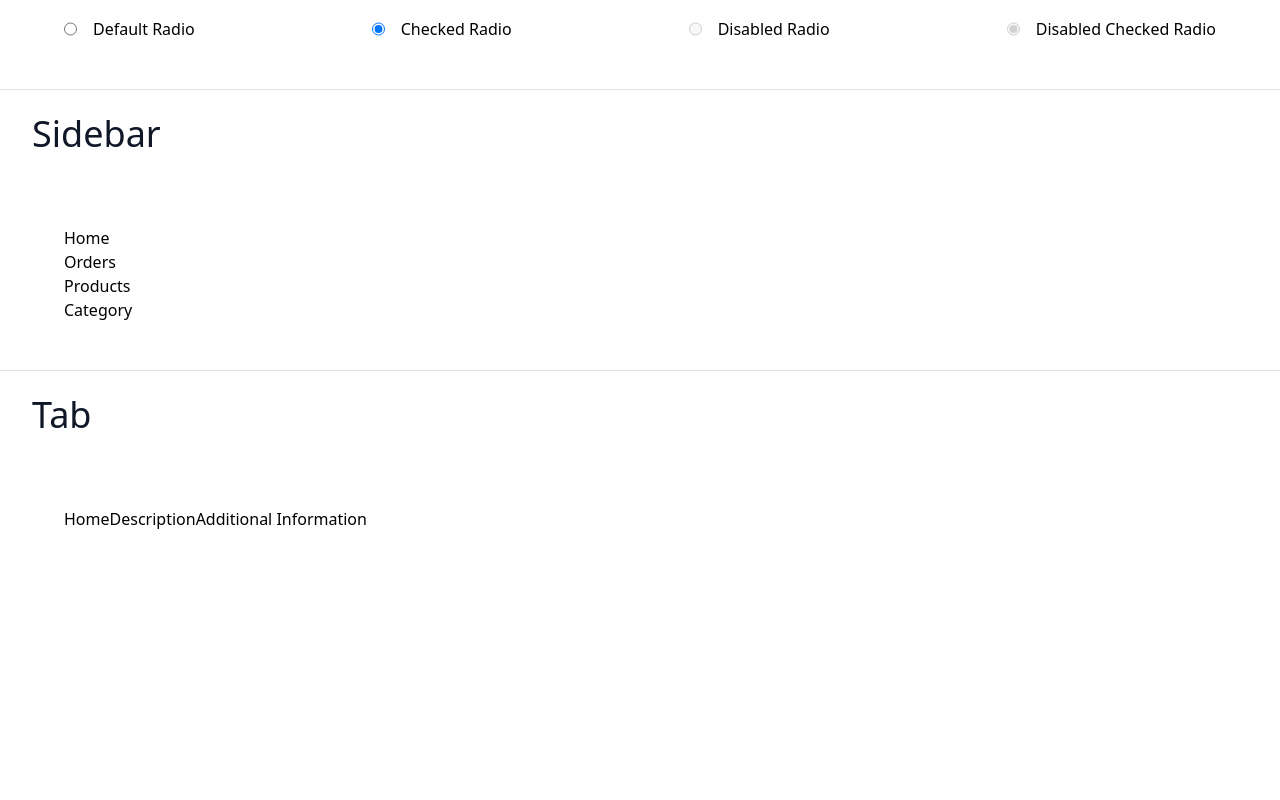
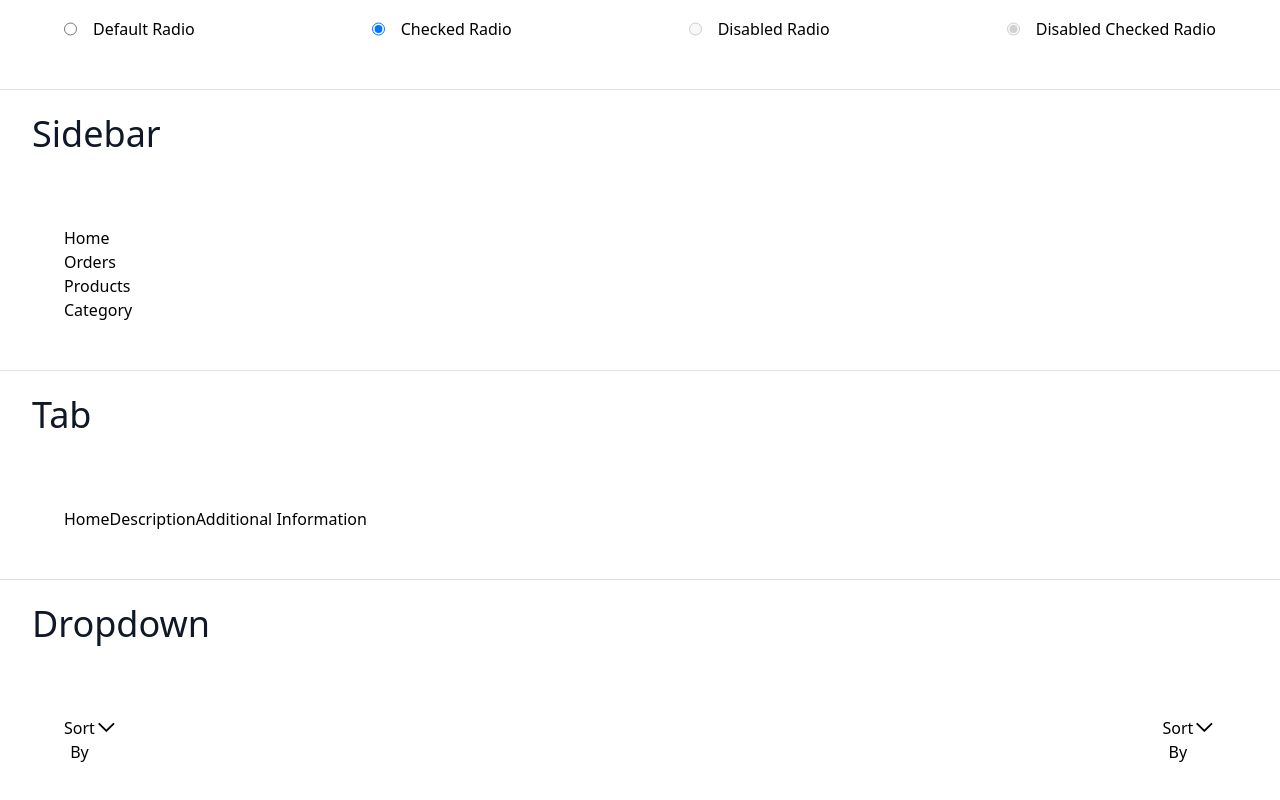
Before and after one commit to Xamarsia/sellify, a Next.js app in the folder examples/common-ui-components-example/: page / in a window 1280 px wide. Shown: the part 2304-3104 px from the top of the page. Before the commit the page ends 2883 px from the top, so only its background shows below. Built offline with nearby package versions, Linux system fonts and the light colour scheme.

Commit message:
Add common dropdown component

```diff
--- /dev/null
+++ b/examples/common-ui-components-example/src/app/components/examples/DropdownUseExample.tsx
@@ -0,0 +1,34 @@
+"use client";
+
+
+import { useCallback, useState } from 'react';
+import Dropdown from '@sellify/common-ui-components/dropdown/Dropdown';
+
+
+type DropdownProps = {
+    title: string,
+    items: Map<string, string>,
+    disabled?: boolean,
+}
+
+export default function DropdownUseExample({ title, items, disabled }: DropdownProps) {
+    const [selectedKey, setSelectedKey] = useState<string>();
+    const [isExtended, setIsExtended] = useState<boolean>(false);
+
+    const onItemSelected = useCallback((key: string,) => {
+        setSelectedKey(key);
+        setIsExtended(false);
+    }, []);
+
+    return (
+        <Dropdown
+            title={title}
+            items={items}
+            selectedKey={selectedKey}
+            disabled={disabled}
+            isExtended={isExtended}
+            onItemSelected={onItemSelected}
+            setIsExtended={setIsExtended}
+        />
+    )
+}
--- a/examples/common-ui-components-example/src/app/page.tsx
+++ b/examples/common-ui-components-example/src/app/page.tsx
@@ -21,6 +21,7 @@ import Section from "./components/Section";
 import SectionItem from "./components/SectionItem";
 
 import SearchBarExample from "./components/examples/SearchBarExample";
+import DropdownUseExample from "./components/examples/DropdownUseExample";
 
 
 export default function Home() {
@@ -238,6 +239,16 @@ export default function Home() {
             <Tabs items={tabs} />
           </SectionItem>
         </Section>
+
+        {/* ------------------------------------------------------------- */}
+
+        <Section title={"Dropdown"} >
+          <SectionItem>
+            <DropdownUseExample items={comboboxItems} title="Sort By" />
+            <DropdownUseExample items={comboboxItems} title="Sort By" disabled />
+          </SectionItem>
+        </Section>
+
       </main>
     </div>
   );
--- /dev/null
+++ b/packages/common-ui-components/src/dropdown/Dropdown.tsx
@@ -0,0 +1,65 @@
+"use client";
+
+
+import { useCallback, useEffect, useRef } from 'react';
+import DropdownItem from './DropdownItem.js';
+import ChevronDown from "@sellify/common-icons/chevron-down";
+import ChevronUp from "@sellify/common-icons/chevron-up";
+
+
+type DropdownProps = {
+    title: string,
+    items: Map<string, string>,
+    selectedKey?: string,
+    isExtended: boolean,
+    disabled?: boolean,
+    onItemSelected: (key: string, value: string) => void,
+    setIsExtended: (isExpanded: boolean) => void,
+}
+
+
+export default function Dropdown({ title, items, selectedKey, isExtended, disabled, setIsExtended, onItemSelected }: DropdownProps) {
+    const dropdown = useRef<HTMLDivElement>(null);
+
+    const onDropdownClick = useCallback(() => {
+        setIsExtended(!isExtended);
+    }, [isExtended, setIsExtended]);
+
+    const onOutsideClicked = useCallback(() => {
+        setIsExtended(false);
+    }, [setIsExtended]);
+
+    useEffect(() => {
+        const onClickOutside = (e: MouseEvent) => {
+            if (isExtended && !dropdown.current?.contains(e.target as Node)) {
+                onOutsideClicked();
+            }
+        }
+        if (isExtended) {
+            document.addEventListener('mousedown', onClickOutside);
+        } else {
+            document.removeEventListener('mousedown', onClickOutside);
+        }
+    }, [isExtended, onOutsideClicked]);
+
+    return (
+        <div className='relative' ref={dropdown}>
+            <button
+                onClick={onDropdownClick}
+                disabled={disabled}
+                className={`flex items-center px-6 gap-x-4 h-13 enabled:cursor-pointer disabled:cursor-not-allowed
+                    bg-primary text-[#555555] enabled:hover:text-[#000000] disabled:text-disabled`}
+            >
+                <span className="body">{title}</span>
+                {isExtended ? <ChevronUp style='size-4' /> : <ChevronDown style='size-4' />}
+            </button>
+
+            {isExtended && <div className='absolute left-0 top-12 w-56 rounded-lg bg-white border border-stroke p-4 flex-col min-h-12 max-h-60 overflow-y-auto z-10'>
+                {[...items].map(([key, value]) => {
+                    return <DropdownItem key={key} value={key} label={value} selected={key == selectedKey} onItemSelected={onItemSelected} />
+                })}
+            </div>}
+
+        </div>
+    )
+}
--- /dev/null
+++ b/packages/common-ui-components/src/dropdown/DropdownItem.tsx
@@ -0,0 +1,31 @@
+"use client";
+
+import { useCallback } from "react";
+
+
+type DropdownItemProps = {
+    value: string,
+    label: string,
+    selected?: boolean,
+    onItemSelected: (value: string, label: string) => void,
+}
+
+
+export default function DropdownItem({ value, label, selected, onItemSelected }: DropdownItemProps) {
+
+    const onClick = useCallback((e: React.MouseEvent<HTMLButtonElement>) => {
+        e.preventDefault();
+        onItemSelected(value, label);
+    }, [onItemSelected, value, label]);
+
+    return (
+        <button
+            onClick={onClick}
+            autoFocus={selected}
+            className={`body text-left rounded-lg p-2 h-8 w-full bg-white
+                text-[#555555] enabled:hover:text-[#000000] focus:text-[#000000] focus:bg-hovered`}
+        >
+            {label}
+        </button>
+    )
+}
```
